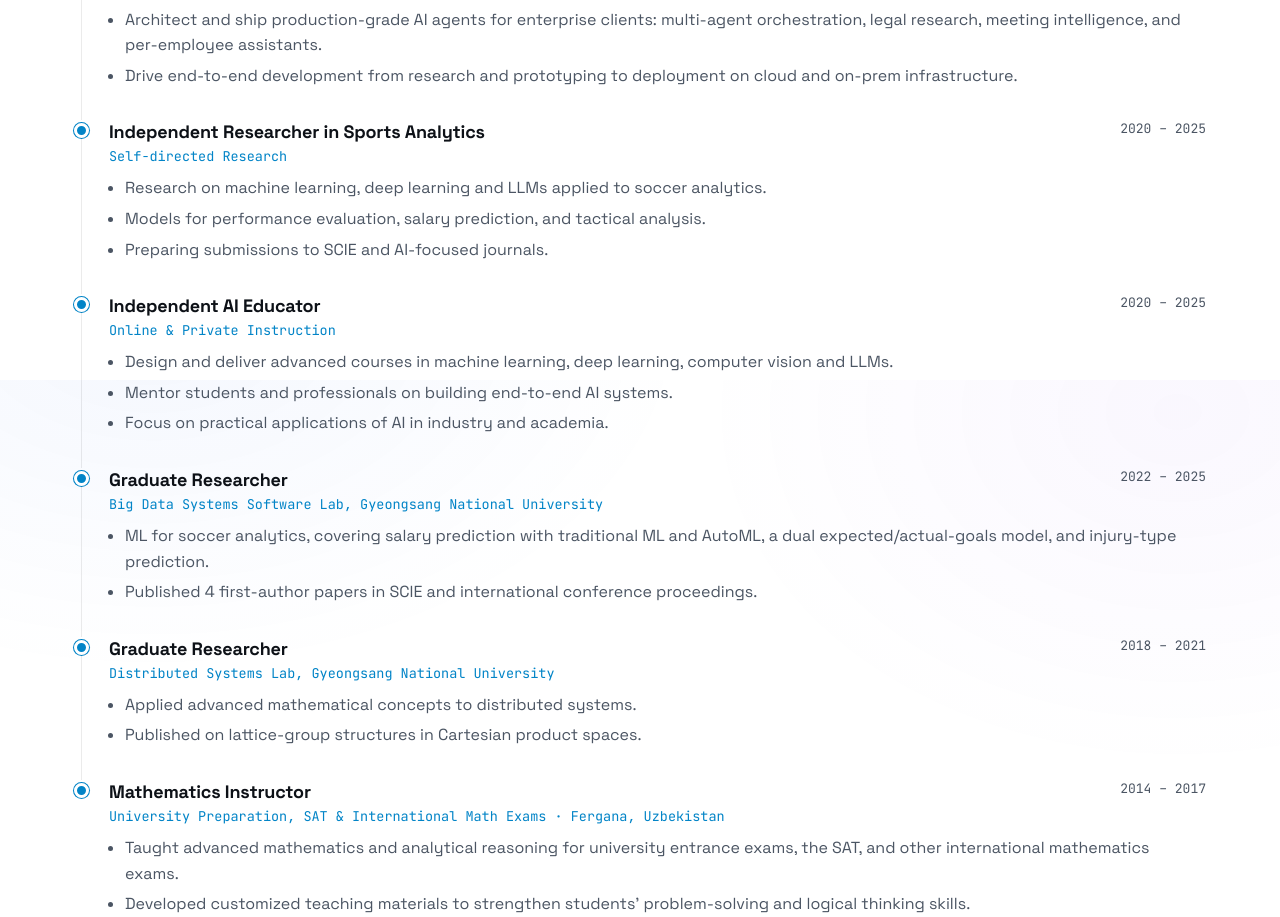
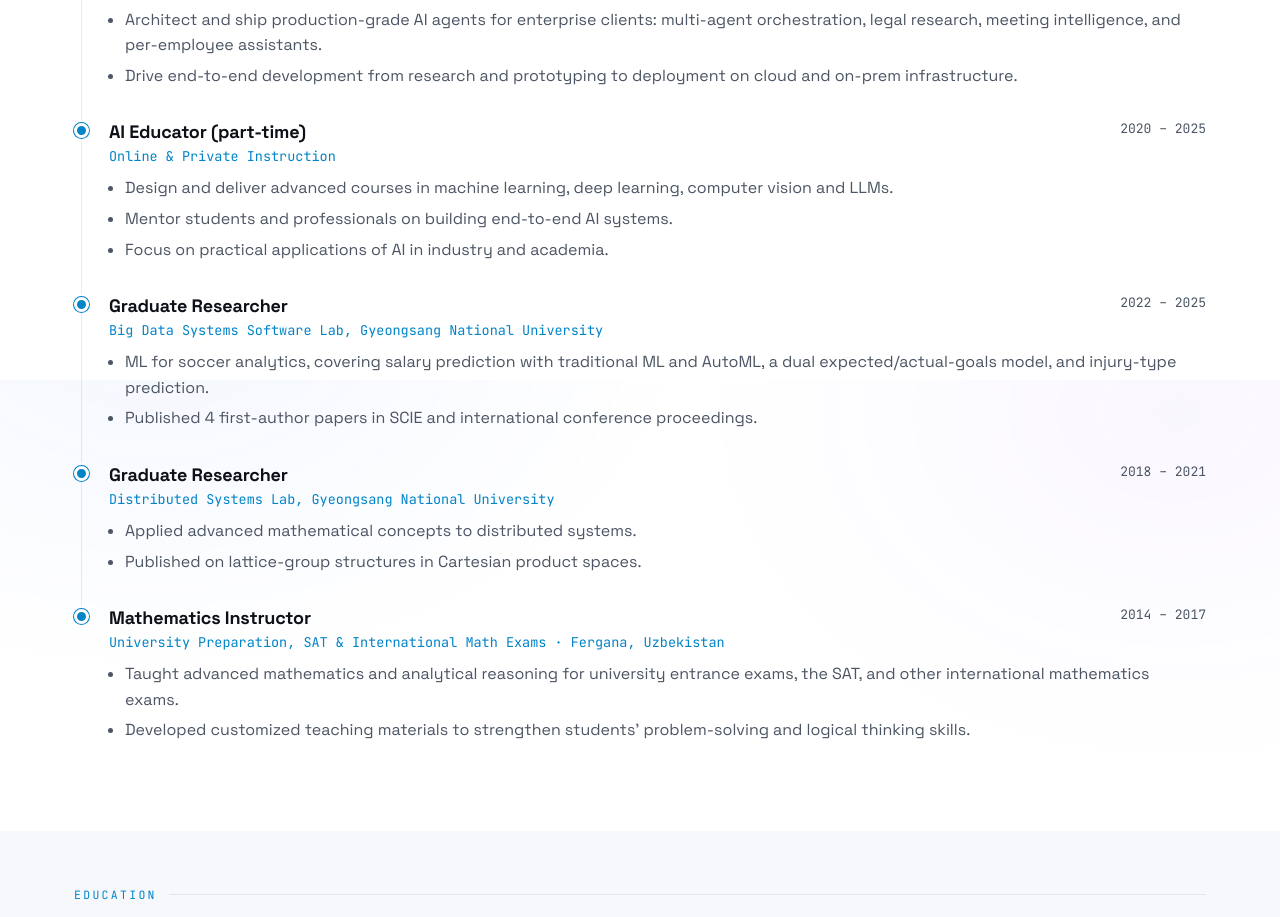
Before and after one commit to davronbek-malikov/Portfolio, a Next.js app: page /about in a window 1280 px wide. Shown: the part 1220-2137 px from the top of the page. Built offline with nearby package versions, Linux system fonts and the light colour scheme.

Commit message:
fix: merge overlapping research roles; mark AI Educator as part-time

```diff
--- a/data/career.js
+++ b/data/career.js
@@ -35,17 +35,7 @@ export const experience = [
     ],
   },
   {
-    role: "Independent Researcher in Sports Analytics",
-    org: "Self-directed Research",
-    period: "2020 – 2025",
-    bullets: [
-      "Research on machine learning, deep learning and LLMs applied to soccer analytics.",
-      "Models for performance evaluation, salary prediction, and tactical analysis.",
-      "Preparing submissions to SCIE and AI-focused journals.",
-    ],
-  },
-  {
-    role: "Independent AI Educator",
+    role: "AI Educator (part-time)",
     org: "Online & Private Instruction",
     period: "2020 – 2025",
     bullets: [
@@ -98,7 +88,7 @@ export const timeline = [
     text: "Machine learning for soccer analytics (salary, performance and injury prediction) and mathematics for distributed systems. 5 first-author papers, including 2 in SCIE journals.",
   },
   {
-    role: "AI Educator",
+    role: "AI Educator (part-time)",
     org: "Online, Uzbek-speaking students",
     period: "2020 – 2025",
     text: "Taught machine learning, deep learning, computer vision and LLM courses; mentored students through end-to-end AI projects.",
```
Also changed, not shown: 1 other file (tests, documents, lock files or other folders).
